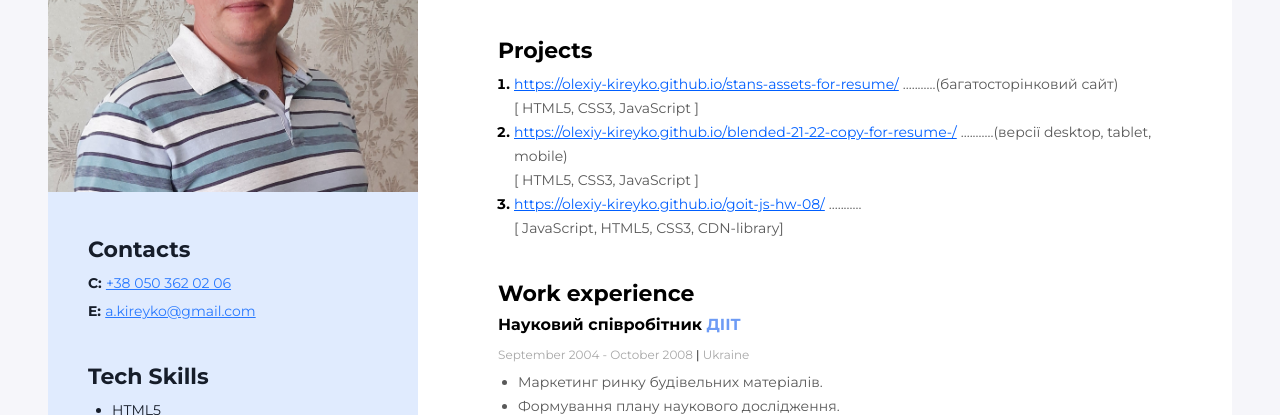
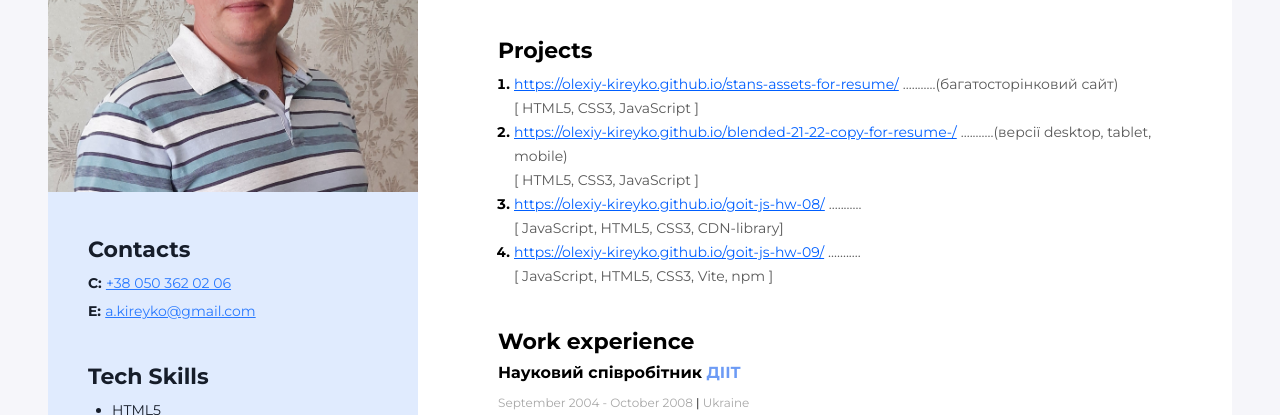
Before and after one commit to olexiy-kireyko/resume, a plain HTML site: page index.html in a window 1280 px wide. Shown: the part 257-672 px from the top of the page. Drawn offline with Linux system fonts and the light colour scheme; a web font is replaced by a local one.

Commit message:
Update index.html

```diff
--- a/index.html
+++ b/index.html
@@ -66,6 +66,18 @@
               <span class="my-projects-item-tech">
                 ........... <br />
                 [ JavaScript, HTML5, CSS3, CDN-library]
+              </span>
+            </li>
+            <li class="my-projects-item">
+              <a
+                class="my-projects-item-link"
+                href="https://olexiy-kireyko.github.io/goit-js-hw-09/"
+                target="_blank"
+                >https://olexiy-kireyko.github.io/goit-js-hw-09/</a
+              >
+              <span class="my-projects-item-tech">
+                ........... <br />
+                [ JavaScript, HTML5, CSS3, Vite, npm ]
               </span>
             </li>
           </ol>
```
